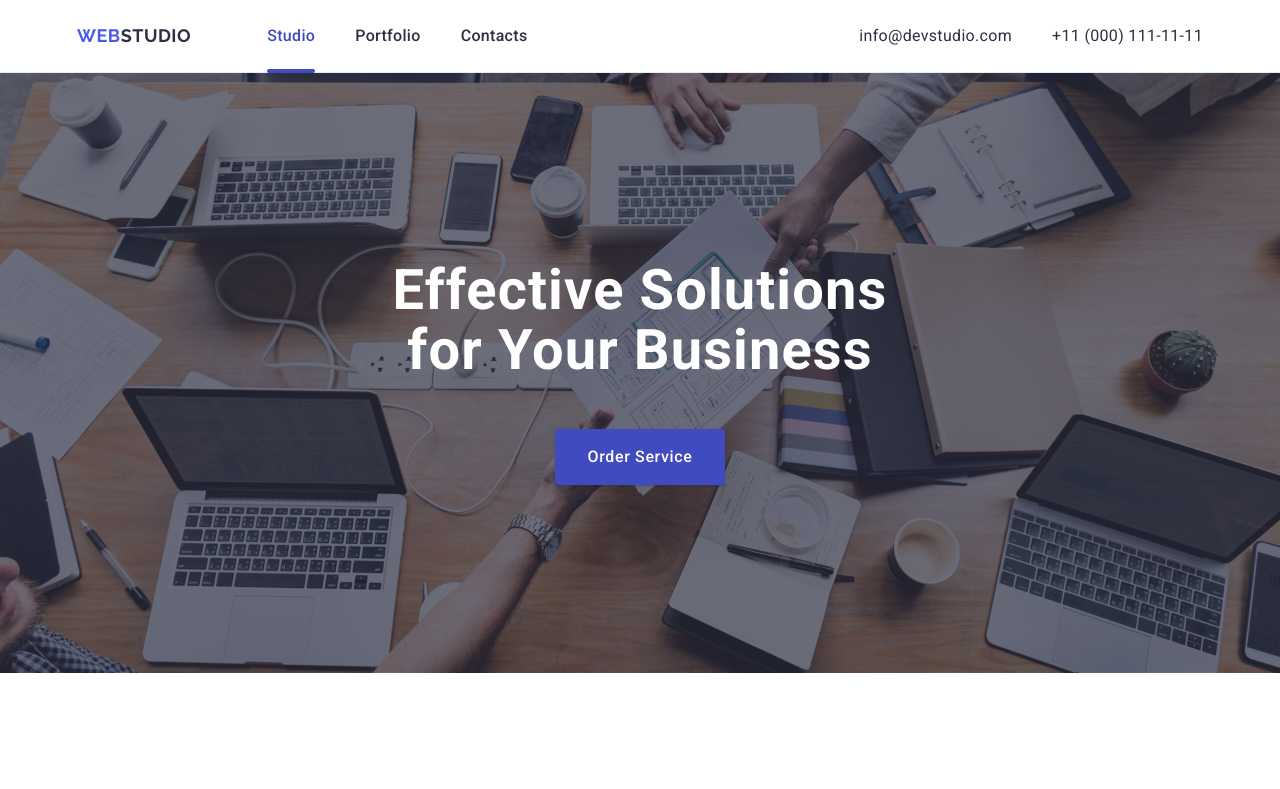
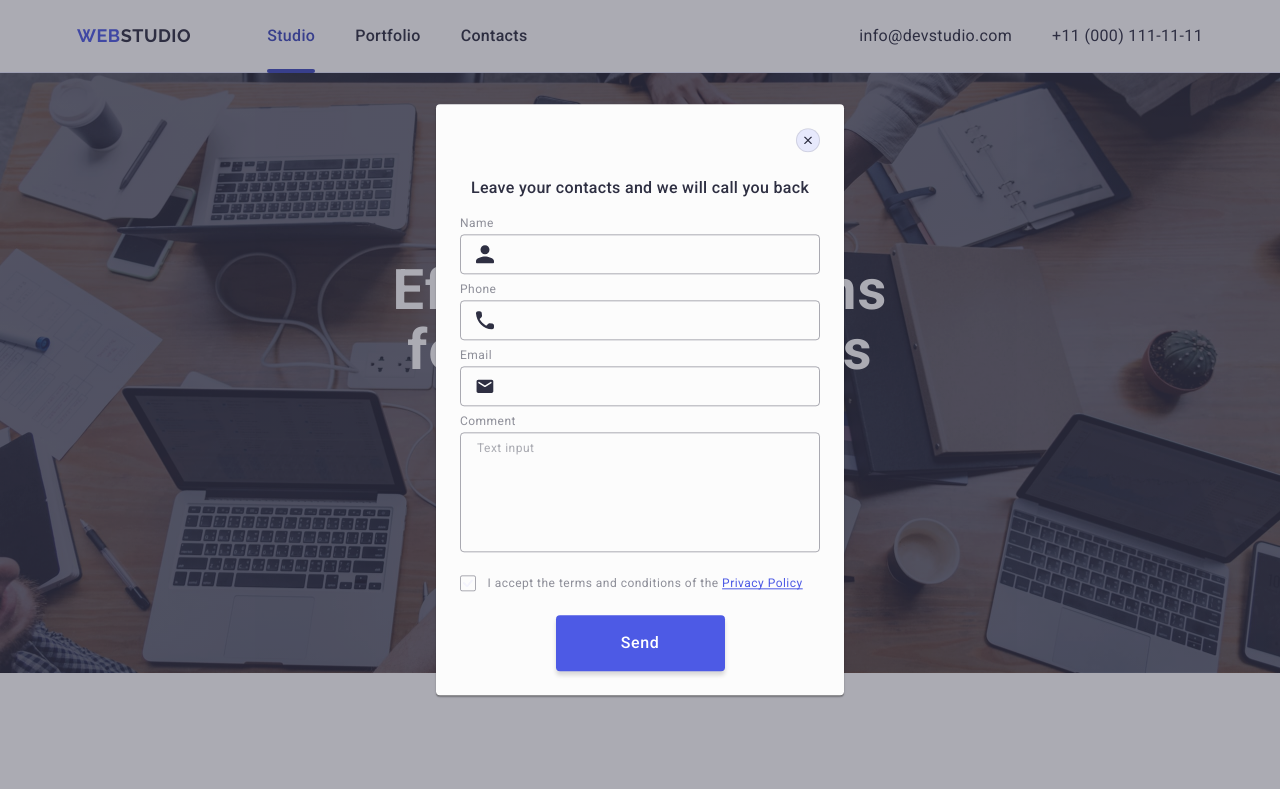
Before and after one commit to Andross-s/goit-markup-hw-06, a plain HTML site: page index.html in a window 1280 px wide. Both pictures are taken after a click on the button "Order Service". Shown: the top 789 px of the page. Drawn offline with nearby package versions, Linux system fonts and the light colour scheme.

Commit message:
Fix modal visibility and add modal functionality

```diff
--- a/css/styles.css
+++ b/css/styles.css
@@ -836,15 +836,15 @@ input {
   opacity: 0; /* Повна видимість */
   pointer-events: none; /* Вимікаємо взаємодію з елементом */
 
-  visibility: visible; /* Видимий елемент */
+  visibility: hidden; /* Видимий елемент */
   transition: opacity 250ms cubic-bezier(0.4, 0, 0.2, 1),
     visibility 250ms cubic-bezier(0.4, 0, 0.2, 1); /* Плавна анімація появи/зникнення */
 }
 
 /* Клас для приховування модального вікна */
-.backdrop .is-open {
+.backdrop.is-open {
   opacity: 1; /* Повна прозорість */
-  visibility: hidden; /* Приховуємо(hidden) елемент */
+  visibility: visible; /* Приховуємо(hidden) елемент */
   pointer-events: auto; /* Вимікаємо взаємодію з елементом */
 }
 
@@ -865,8 +865,8 @@ input {
 }
 
 /* Анімація появи модального вікна */
-.backdrop.is-hidden .modal-window {
-  transform: scale(0.5); /* Зменшуємо розмір при приховуванні */
+.backdrop:not(.is-open) .modal-window {
+  transform: translate(-50%, -50%) scale(1.5);
 }
 
 /* Кнопка закриття модального вікна */
--- a/index.html
+++ b/index.html
@@ -640,7 +640,7 @@
       </div>
     </footer>
     <!-- Modal Backdrop and Window -->
-    <div class="backdrop" id="modal-backdrop">
+    <div class="backdrop" data-modal>
       <div class="modal-window">
         <button
           type="button"
@@ -732,5 +732,6 @@
         </form>
       </div>
     </div>
+    <script src="js/modal.js"></script>
   </body>
 </html>
--- /dev/null
+++ b/js/modal.js
@@ -0,0 +1,18 @@
+(() => {
+  const refs = {
+    // Додати атрибут data-modal-open на кнопку відкриття
+    openModalBtn: document.querySelector("[data-modal-open]"),
+    // Додати атрибут data-modal-close на кнопку закриття
+    closeModalBtn: document.querySelector("[data-modal-close]"),
+    // Додати атрибут data-modal на бекдроп модалки
+    modal: document.querySelector("[data-modal]"),
+  };
+
+  refs.openModalBtn.addEventListener("click", toggleModal);
+  refs.closeModalBtn.addEventListener("click", toggleModal);
+
+  function toggleModal() {
+    // is-open це клас який буде додаватися/забиратися на бекдроп при натисканні на кнопки
+    refs.modal.classList.toggle("is-open");
+  }
+})();
```
